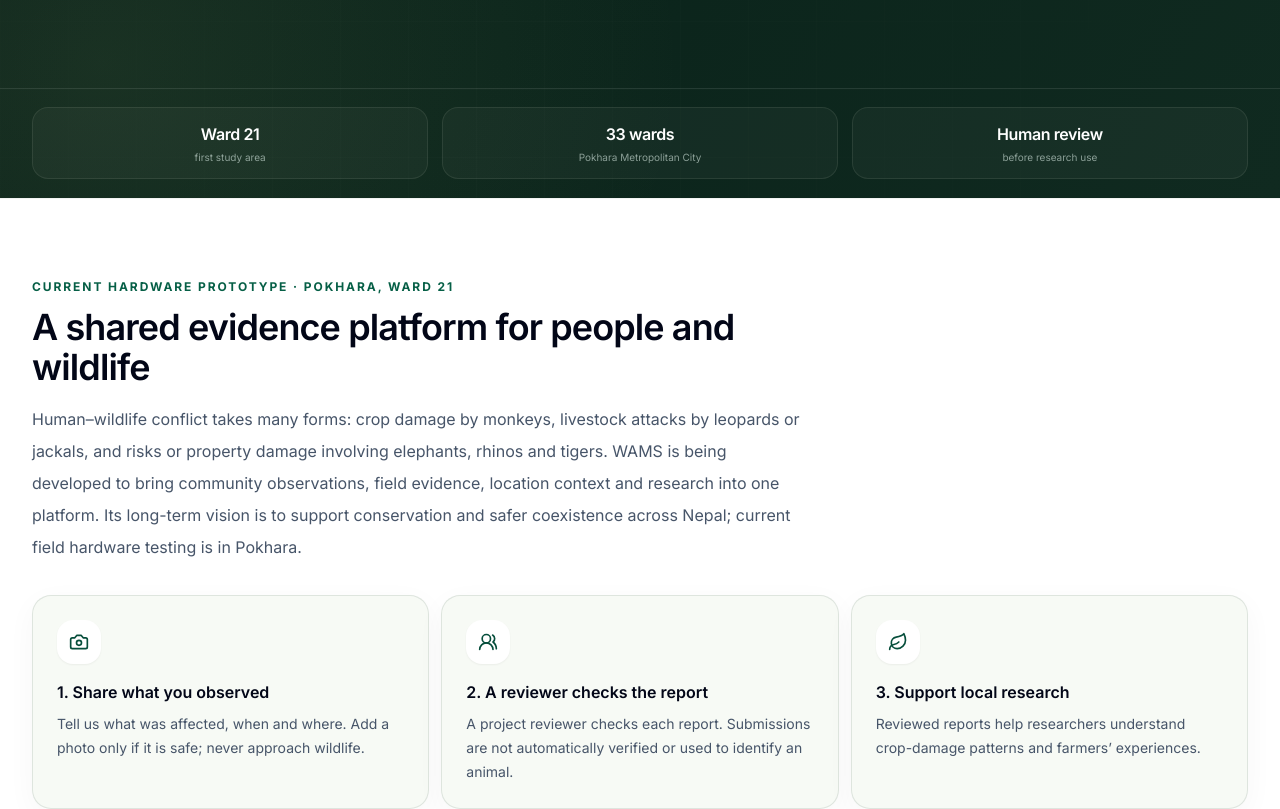
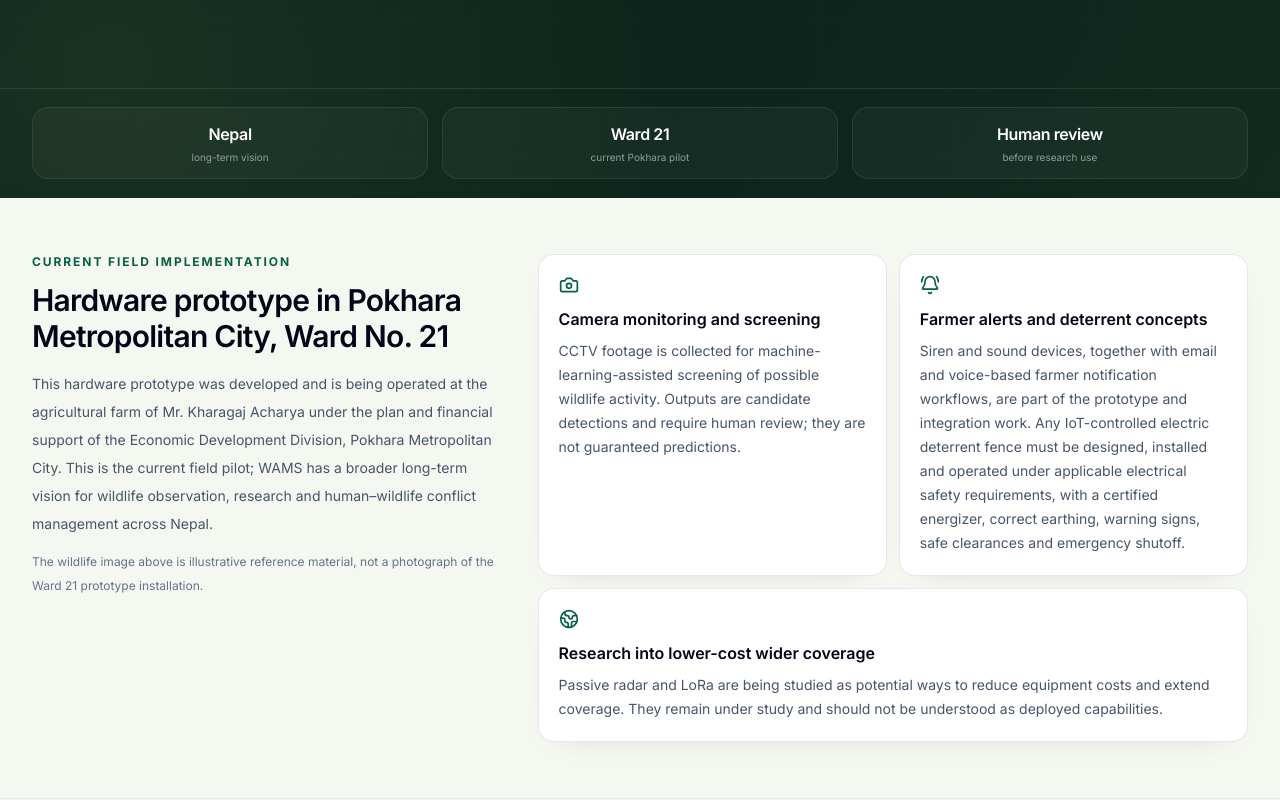
Before and after one commit to bikash-ananda/Nepal-Wild--Life--Management--System, a React (Vite) app: page / in a window 1280 px wide. Shown: the part 1000-1809 px from the top of the page. Built offline with nearby package versions, Linux system fonts and the light colour scheme; no server answers.

Commit message:
feat(public): clarify Pokhara pilot and national WAMS scope

```diff
--- a/src/pages/PublicLanding.jsx
+++ b/src/pages/PublicLanding.jsx
@@ -498,7 +498,7 @@ export default function PublicLanding() {
         <div className="mx-auto flex max-w-7xl items-center justify-between gap-4 px-4 py-3 sm:px-6 lg:px-8">
           <Link to="/login" className="group flex min-w-0 items-center gap-3" aria-label={lang === "np" ? "आधिकारिक लगइन खोल्नुहोस्" : "Open official login"}>
             <img src="/icons/wildlife.svg" alt="Nepal Wildlife Management System logo" className="h-11 w-11 shrink-0 rounded-xl shadow-sm transition-transform duration-300 group-hover:scale-105" />
-            <span className="min-w-0"><span className="block max-w-[220px] truncate text-sm font-bold leading-tight text-slate-950 sm:max-w-md">{t.system}</span><span className="mt-0.5 block text-[9px] font-bold uppercase tracking-[.14em] text-emerald-800 sm:text-[10px]">{lang === "np" ? "पोखरा · वडा नं. २१" : "Pokhara · Ward 21"}</span></span>
+            <span className="min-w-0"><span className="block max-w-[220px] truncate text-sm font-bold leading-tight text-slate-950 sm:max-w-md">{t.system}</span><span className="mt-0.5 block text-[9px] font-bold uppercase tracking-[.14em] text-emerald-800 sm:text-[10px]">{lang === "np" ? "नेपाल · वन्यजन्तु व्यवस्थापन" : "NEPAL · WILDLIFE MANAGEMENT"}</span></span>
           </Link>
           <nav className="hidden items-center gap-7 lg:flex" aria-label={lang === "np" ? "मुख्य नेभिगेसन" : "Main navigation"}>
             <a className="text-sm font-medium text-slate-600 hover:text-emerald-800" href="#about">{t.navAbout}</a>
@@ -535,9 +535,39 @@ export default function PublicLanding() {
             <div className="hero-art relative mx-auto w-full max-w-xl lg:ml-auto"><div className="hero-photo-halo absolute -inset-4 -z-10 rounded-[2rem] blur-2xl" /><PilotIllustration t={t} /></div>
           </div>
           <div className="hero-proof-strip mx-auto grid max-w-7xl grid-cols-3 gap-2 border-t border-white/10 px-4 py-4 text-center sm:px-6 sm:py-5 lg:px-8">
-            <div><strong className="block text-sm font-semibold text-white sm:text-base">{lang === "np" ? "वडा २१" : "Ward 21"}</strong><span className="text-[9px] text-emerald-50/55 sm:text-[10px]">{lang === "np" ? "पहिलो अध्ययन क्षेत्र" : "first study area"}</span></div>
-            <div className="border-x border-white/10"><strong className="block text-sm font-semibold text-white sm:text-base">{lang === "np" ? "३३ वडा" : "33 wards"}</strong><span className="text-[9px] text-emerald-50/55 sm:text-[10px]">{lang === "np" ? "पोखरा महानगरपालिका" : "Pokhara Metropolitan City"}</span></div>
+            <div><strong className="block text-sm font-semibold text-white sm:text-base">{lang === "np" ? "नेपाल" : "Nepal"}</strong><span className="text-[9px] text-emerald-50/55 sm:text-[10px]">{lang === "np" ? "दीर्घकालीन परिकल्पना" : "long-term vision"}</span></div>
+            <div className="border-x border-white/10"><strong className="block text-sm font-semibold text-white sm:text-base">{lang === "np" ? "वडा २१" : "Ward 21"}</strong><span className="text-[9px] text-emerald-50/55 sm:text-[10px]">{lang === "np" ? "पोखराको हालको नमुना" : "current Pokhara pilot"}</span></div>
             <div><strong className="block text-sm font-semibold text-white sm:text-base">{lang === "np" ? "मानवीय जाँच" : "Human review"}</strong><span className="text-[9px] text-emerald-50/55 sm:text-[10px]">{lang === "np" ? "अध्ययनमा प्रयोग गर्नुअघि" : "before research use"}</span></div>
+          </div>
+        </section>
+
+        <section id="pilot" className="border-b border-emerald-950/5 bg-[#f5f7f1] py-14 sm:py-18">
+          <div className="mx-auto max-w-7xl px-4 sm:px-6 lg:px-8">
+            <div className="grid gap-8 lg:grid-cols-[.8fr_1.2fr] lg:items-start">
+              <div>
+                <p className="text-xs font-bold uppercase tracking-[.16em] text-emerald-800">{lang === "np" ? "हालको स्थलगत कार्यान्वयन" : "CURRENT FIELD IMPLEMENTATION"}</p>
+                <h2 className="mt-3 text-2xl font-semibold tracking-tight text-slate-950 sm:text-3xl">{lang === "np" ? "पोखरा महानगरपालिकाको वडा नं. २१ मा हार्डवेयर प्रोटोटाइप" : "Hardware prototype in Pokhara Metropolitan City, Ward No. 21"}</h2>
+                <p className="mt-4 text-sm leading-7 text-slate-600">{lang === "np" ? "यो प्रोटोटाइप पोखरा महानगरपालिका आर्थिक विकास महाशाखाको योजना तथा आर्थिक सहयोगमा खगराज आचार्यको कृषि फर्ममा विकास तथा सञ्चालन गरिएको हो। यो हालको स्थलगत परीक्षण हो; WAMS को दीर्घकालीन परिकल्पना भने नेपालभर वन्यजन्तु अवलोकन, अनुसन्धान र मानव–वन्यजन्तु द्वन्द्व व्यवस्थापनमा सहयोग गर्ने हो।" : "This hardware prototype was developed and is being operated at the agricultural farm of Mr. Kharagaj Acharya under the plan and financial support of the Economic Development Division, Pokhara Metropolitan City. This is the current field pilot; WAMS has a broader long-term vision for wildlife observation, research and human–wildlife conflict management across Nepal."}</p>
+                <p className="mt-3 text-xs leading-6 text-slate-500">{lang === "np" ? "यस पृष्ठमा देखाइएको वन्यजन्तुको तस्बिर सन्दर्भका लागि हो; यो वडा २१ को फार्ममा खिचिएको प्रोटोटाइपको तस्बिर होइन।" : "The wildlife image above is illustrative reference material, not a photograph of the Ward 21 prototype installation."}</p>
+              </div>
+              <div className="grid gap-3 sm:grid-cols-2">
+                <article className="rounded-2xl border border-emerald-950/10 bg-white p-5 shadow-[0_10px_30px_-24px_rgba(16,38,31,.28)]">
+                  <Camera className="h-5 w-5 text-emerald-800" />
+                  <h3 className="mt-3 font-semibold text-slate-950">{lang === "np" ? "क्यामेरा र प्रारम्भिक विश्लेषण" : "Camera monitoring and screening"}</h3>
+                  <p className="mt-2 text-sm leading-6 text-slate-600">{lang === "np" ? "CCTV बाट दृश्य सङ्कलन गरी मेसिन लर्निङको सहयोगमा वन्यजन्तुको गतिविधि प्रारम्भिक रूपमा विश्लेषण गर्ने अवधारणा परीक्षण भइरहेको छ। नतिजा समीक्षापछि मात्र प्रयोग गर्नुपर्छ।" : "CCTV footage is collected for machine-learning-assisted screening of possible wildlife activity. Outputs are candidate detections and require human review; they are not guaranteed predictions."}</p>
+                </article>
+                <article className="rounded-2xl border border-emerald-950/10 bg-white p-5 shadow-[0_10px_30px_-24px_rgba(16,38,31,.28)]">
+                  <BellRing className="h-5 w-5 text-emerald-800" />
+                  <h3 className="mt-3 font-semibold text-slate-950">{lang === "np" ? "किसानलाई सूचना र प्रतिरोधात्मक उपाय" : "Farmer alerts and deterrent concepts"}</h3>
+                  <p className="mt-2 text-sm leading-6 text-slate-600">{lang === "np" ? "साइरन र ध्वनि उपकरण तथा किसानलाई इमेल/आवाजमार्फत सूचना दिने कार्यप्रवाह विकास तथा परीक्षणको विषय हो। IoT बाट नियन्त्रण हुने विद्युतीय बार प्रयोग गर्दा प्रमाणित energizer, सही earthing, चेतावनी संकेत, सुरक्षित दूरी र आपतकालीन बन्द गर्ने व्यवस्था सहित लागू मापदण्ड पालना अनिवार्य हुन्छ।" : "Siren and sound devices, together with email and voice-based farmer notification workflows, are part of the prototype and integration work. Any IoT-controlled electric deterrent fence must be designed, installed and operated under applicable electrical safety requirements, with a certified energizer, correct earthing, warning signs, safe clearances and emergency shutoff."}</p>
+                </article>
+                <article className="rounded-2xl border border-emerald-950/10 bg-white p-5 shadow-[0_10px_30px_-24px_rgba(16,38,31,.28)] sm:col-span-2">
+                  <Globe2 className="h-5 w-5 text-emerald-800" />
+                  <h3 className="mt-3 font-semibold text-slate-950">{lang === "np" ? "कम लागतमा क्षेत्र विस्तारको अध्ययन" : "Research into lower-cost wider coverage"}</h3>
+                  <p className="mt-2 text-sm leading-6 text-slate-600">{lang === "np" ? "CCTV तथा हार्डवेयरको लागत र कभरेज चुनौतीलाई सम्बोधन गर्न passive radar र LoRa प्रविधिको सम्भाव्यता अध्ययन भइरहेको छ। यी प्रविधि अध्ययनको चरणमा छन्; उपलब्ध भइसकेको कार्यक्षमता भनेर बुझ्नु हुँदैन।" : "Passive radar and LoRa are being studied as potential ways to reduce equipment costs and extend coverage. They remain under study and should not be understood as deployed capabilities."}</p>
+                </article>
+              </div>
+            </div>
           </div>
         </section>
 
```
